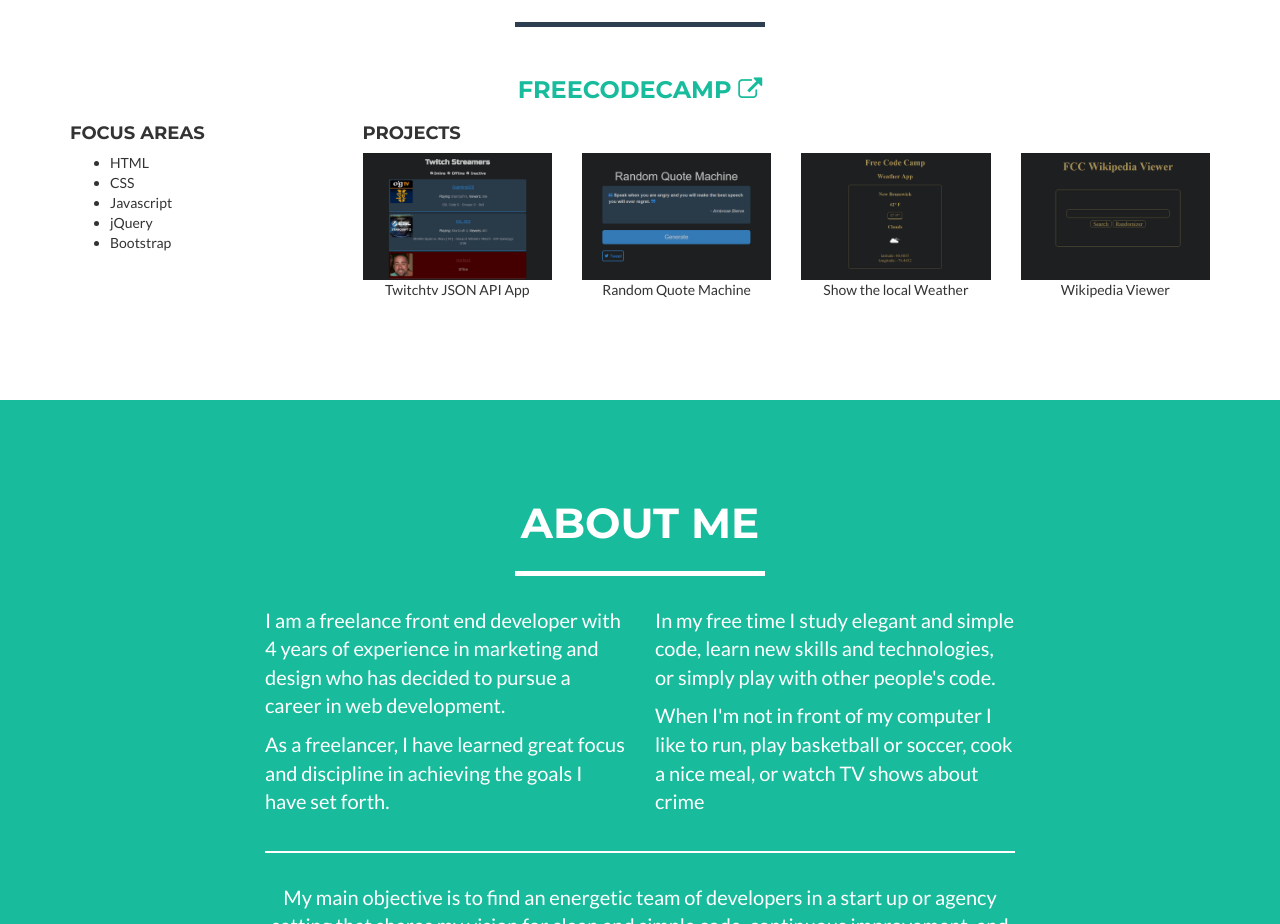
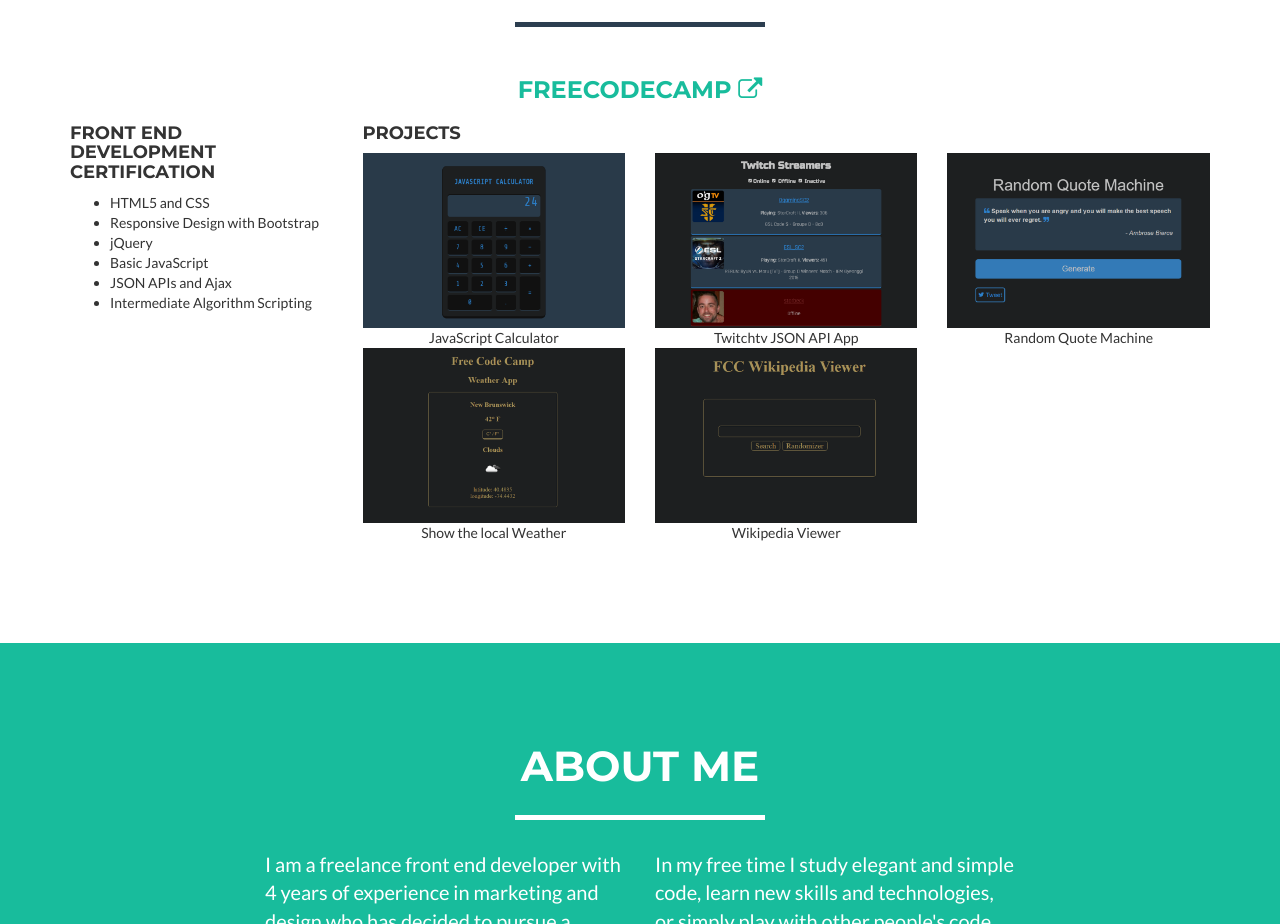
Before and after one commit to gonzalezi2/gonzalezi2.github.io, a website: page index.html in a window 1280 px wide. Shown: the part 2348-3272 px from the top of the page. Drawn offline with nearby package versions, Linux system fonts and the light colour scheme.

Commit message:
Added Calculator App to coursework section

```diff
--- a/index.html
+++ b/index.html
@@ -192,19 +192,28 @@
                   </a>
                 </div>
                 <div class="col-md-3">
-                  <h4>Focus Areas</h4>
+                  <h4>Front End Development Certification</h4>
                   <ul>
-                    <li>HTML</li>
-                    <li>CSS</li>
-                    <li>Javascript</li>
+                    <li>HTML5 and CSS</li>
+                    <li>Responsive Design with Bootstrap</li>
                     <li>jQuery</li>
-                    <li>Bootstrap</li>
+                    <li>Basic JavaScript</li>
+                    <li>JSON APIs and Ajax</li>
+                    <li>Intermediate Algorithm Scripting</li>
                   </ul>
                 </div>
                 <div class="col-md-9">
                   <h4>Projects</h4>
                   <div class="row">
-                    <div class="col-sm-3">
+                    <div class="col-sm-4">
+                      <figure>
+                        <a href="http://codepen.io/ivan-gonzalez/pen/eBbbBZ" target="_blank">
+                          <img class="img-responsive" src="/img/portfolio/calc.png" alt="" >
+                        </a>
+                        <figcaption class="text-center">JavaScript Calculator</figcaption>
+                      </figure>
+                    </div>
+                    <div class="col-sm-4">
                       <figure>
                         <a href="http://codepen.io/ivan-gonzalez/pen/RROAqv/" target="_blank">
                           <img class="img-responsive" src="/img/portfolio/twitch.png" alt="" >
@@ -212,7 +221,7 @@
                         <figcaption class="text-center">Twitchtv JSON API App</figcaption>
                       </figure>
                     </div>
-                    <div class="col-sm-3">
+                    <div class="col-sm-4">
                       <figure>
                         <a href="http://codepen.io/ivan-gonzalez/pen/rLkzvb" target="_blank">
                           <img class="img-responsive" src="/img/portfolio/quote.png" alt="" >
@@ -220,7 +229,7 @@
                         <figcaption class="text-center">Random Quote Machine</figcaption>
                       </figure>
                     </div>
-                    <div class="col-sm-3">
+                    <div class="col-sm-4">
                       <figure>
                         <a href="http://codepen.io/ivan-gonzalez/pen/YWJQEg" target="_blank">
                           <img class="img-responsive" src="/img/portfolio/weather.png" alt="" >
@@ -228,7 +237,7 @@
                         <figcaption class="text-center">Show the local Weather</figcaption>
                       </figure>
                     </div>
-                    <div class="col-sm-3">
+                    <div class="col-sm-4">
                       <figure>
                         <a href="http://codepen.io/ivan-gonzalez/pen/BzrROm" target="_blank">
                           <img class="img-responsive" src="/img/portfolio/wiki.png" alt="" >
```
Also changed, not shown: img/portfolio/calc.png (added).
